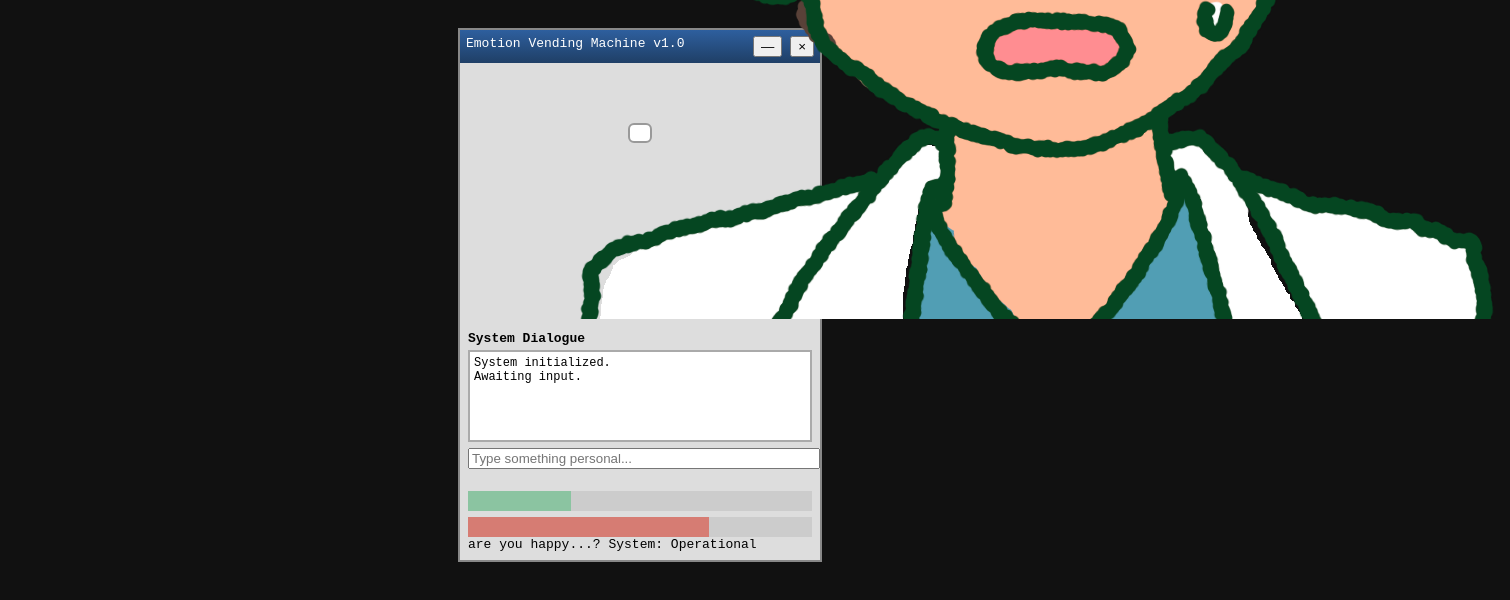
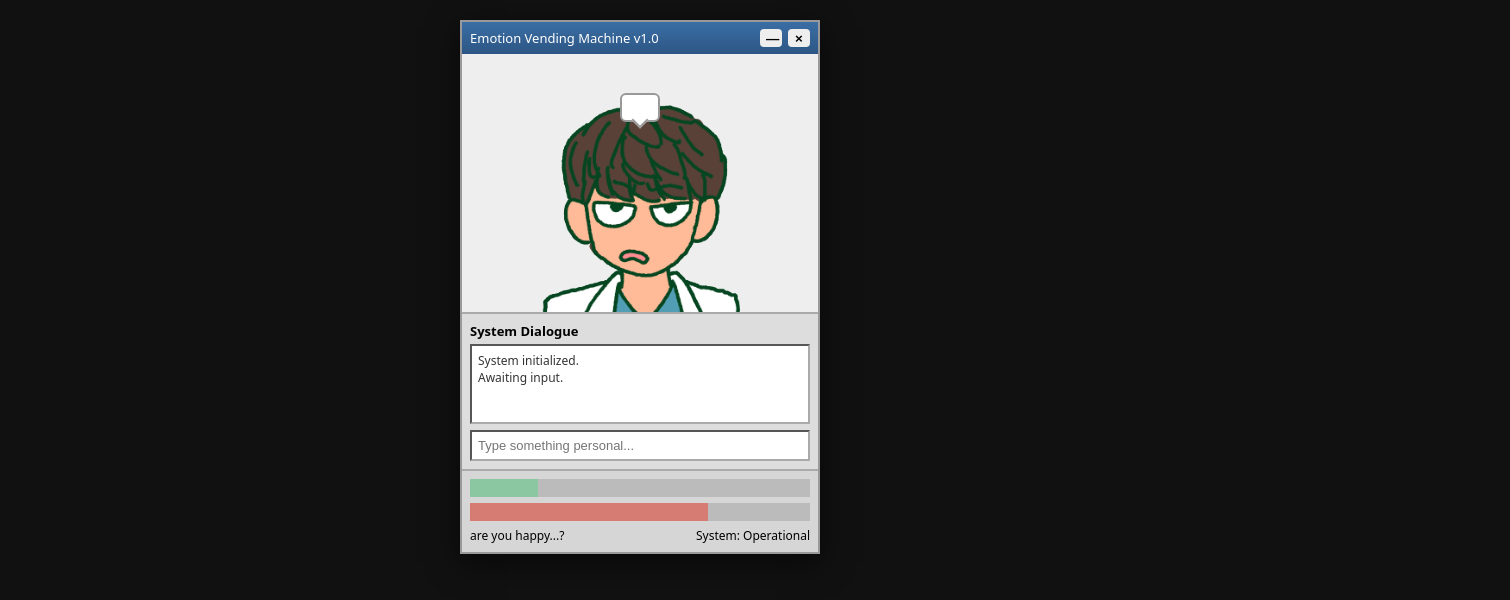
Before and after one commit to qkrwogid2019-sudo/Byu, a plain HTML site: page index.html in a window 1280 px wide. Shown: the whole page, 1510 px wide, since content can reach past the window. Drawn offline with Linux system fonts and the light colour scheme.

Commit message:
Update style.css

```diff
--- a/style.css
+++ b/style.css
@@ -1,106 +1,190 @@
+/* ===== RESET ===== */
+* {
+  box-sizing: border-box;
+}
+
 body {
+  margin: 0;
+  padding: 20px 0;
   background: #111;
+  font-family: system-ui, -apple-system, BlinkMacSystemFont, sans-serif;
   display: flex;
   justify-content: center;
-  padding: 20px;
-  font-family: monospace;
 }
 
+/* ===== DESKTOP WRAPPER ===== */
+.desktop {
+  width: 100%;
+  display: flex;
+  justify-content: center;
+}
+
+/* ===== WINDOW ===== */
 .window {
   width: 360px;
-  background: #ddd;
-  border: 2px solid #888;
+  background: #dcdcdc;
+  border: 2px solid #999;
+  box-shadow: 0 8px 30px rgba(0,0,0,0.6);
+  overflow: hidden; /* 🔥 캐릭터 탈주 방지 */
 }
 
-/* TITLE BAR */
+/* ===== TITLE BAR ===== */
 .titlebar {
-  background: linear-gradient(#2e5f9e, #1f3f66);
-  color: white;
-  padding: 6px;
+  height: 32px;
+  background: linear-gradient(#3b6ea5, #2c5684);
+  color: #fff;
   display: flex;
+  align-items: center;
   justify-content: space-between;
+  padding: 0 8px;
+  font-size: 13px;
 }
 
-/* CHARACTER STAGE */
+.win-controls {
+  display: flex;
+  gap: 6px;
+}
 
+.win-btn {
+  width: 22px;
+  height: 18px;
+  border-radius: 4px;
+  border: none;
+  background: #eee;
+  font-weight: bold;
+  cursor: default;
+}
+
+/* ===== CHARACTER STAGE ===== */
 .character-stage {
   position: relative;
   height: 260px;
-  overflow: visible;
+  background: #eee;
+  border-bottom: 2px solid #aaa;
+  overflow: hidden; /* 🔥 무대 밖 금지 */
 }
 
+/* ===== AVATAR ===== */
 .avatar {
   position: absolute;
   bottom: 0;
   left: 50%;
-  transform: translateX(-50%);
+  transform: translateX(-50%) scale(1.15); /* ← 여기서 캐릭터 크기 조절 */
+  transform-origin: bottom center;
   width: 180px;
+  height: 220px;
   z-index: 2;
 }
 
+/* ===== IMAGE LAYERS ===== */
+.layer {
+  position: absolute;
+  bottom: 0;
+  left: 0;
+  width: 100%;
+  pointer-events: none;
+}
+
+.emotion {
+  opacity: 0;
+  transition: opacity 0.12s linear;
+}
+
+.emotion.active {
+  opacity: 1;
+}
+
+/* ===== SPEECH BUBBLE ===== */
 .speech-bubble {
   position: absolute;
   left: 50%;
-  bottom: 180px;
+  bottom: 190px; /* ← 말풍선 높이 미세조정 */
   transform: translateX(-50%);
   background: #fff;
   border: 2px solid #999;
-  padding: 8px 10px;
   border-radius: 6px;
-  z-index: 5;          /* 🔥 avatar보다 위 */
+  padding: 6px 10px;
+  font-size: 13px;
+  color: #333;
+  z-index: 5;
+  min-width: 40px;
+  text-align: center;
 }
 
-.speech-bubble p {
-  color: #000;
-  font-size: 14px;
-  margin: 0;
+.speech-bubble::after {
+  content: "";
+  position: absolute;
+  bottom: -6px;
+  left: 50%;
+  transform: translateX(-50%);
+  width: 10px;
+  height: 10px;
+  background: #fff;
+  border-right: 2px solid #999;
+  border-bottom: 2px solid #999;
+  transform: translateX(-50%) rotate(45deg);
 }
 
+/* 미세 흔들림 */
+.speech-bubble.shaking {
+  animation: shake 0.15s infinite;
+}
 
-/* DIALOGUE */
-.section {
+@keyframes shake {
+  0% { transform: translateX(-50%) translateY(0); }
+  50% { transform: translateX(-50%) translateY(-1px); }
+  100% { transform: translateX(-50%) translateY(0); }
+}
+
+/* ===== SYSTEM DIALOGUE ===== */
+.section.dialogue {
   padding: 8px;
+  background: #ddd;
+  border-bottom: 2px solid #aaa;
 }
 
 .section-title {
   font-weight: bold;
+  font-size: 13px;
   margin-bottom: 4px;
 }
 
 .chat-log {
+  background: #fff;
+  border: 2px inset #aaa;
+  padding: 6px;
   height: 80px;
-  background: #fff;
-  border: 2px solid #aaa;
-  padding: 4px;
   font-size: 12px;
   overflow-y: auto;
 }
 
-input {
+.msg.system {
+  color: #333;
+}
+
+#chatInput {
   width: 100%;
   margin-top: 6px;
+  padding: 6px;
+  font-size: 13px;
+  border: 2px inset #aaa;
 }
 
-@keyframes jitter {
-  0%   { transform: translateX(-50%) translateY(0); }
-  25%  { transform: translateX(-50%) translateY(-1px); }
-  50%  { transform: translateX(-50%) translateY(1px); }
-  75%  { transform: translateX(-50%) translateY(-1px); }
-  100% { transform: translateX(-50%) translateY(0); }
+/* ===== GAUGE ===== */
+.section.gauge {
+  padding: 8px;
+  background: #d6d6d6;
 }
 
-.speech-bubble.shaking {
-  animation: jitter 0.15s infinite;
-}
-
-/* GAUGE */
 .bar {
   position: relative;
-  height: 20px;
-  margin-top: 6px;
-  background: #ccc;
+  height: 18px;
+  background: #bbb;
+  margin-bottom: 6px;
   font-size: 11px;
-  padding-left: 4px;
+  line-height: 18px;
+  padding-left: 6px;
+  overflow: hidden;
 }
 
 .bar .fill {
@@ -108,14 +192,27 @@ input {
   left: 0;
   top: 0;
   height: 100%;
+  z-index: 0;
 }
 
-.stability .fill {
-  background: #8bc4a1;
-  width: 30%;
+.bar.stability .fill {
+  background: #8bc8a1;
+  width: 20%;
 }
 
-.overflow .fill {
+.bar.overflow .fill {
   background: #d67c73;
   width: 70%;
 }
+
+.bar span {
+  position: relative;
+  z-index: 1;
+}
+
+.status {
+  display: flex;
+  justify-content: space-between;
+  font-size: 12px;
+  margin-top: 4px;
+}
```
